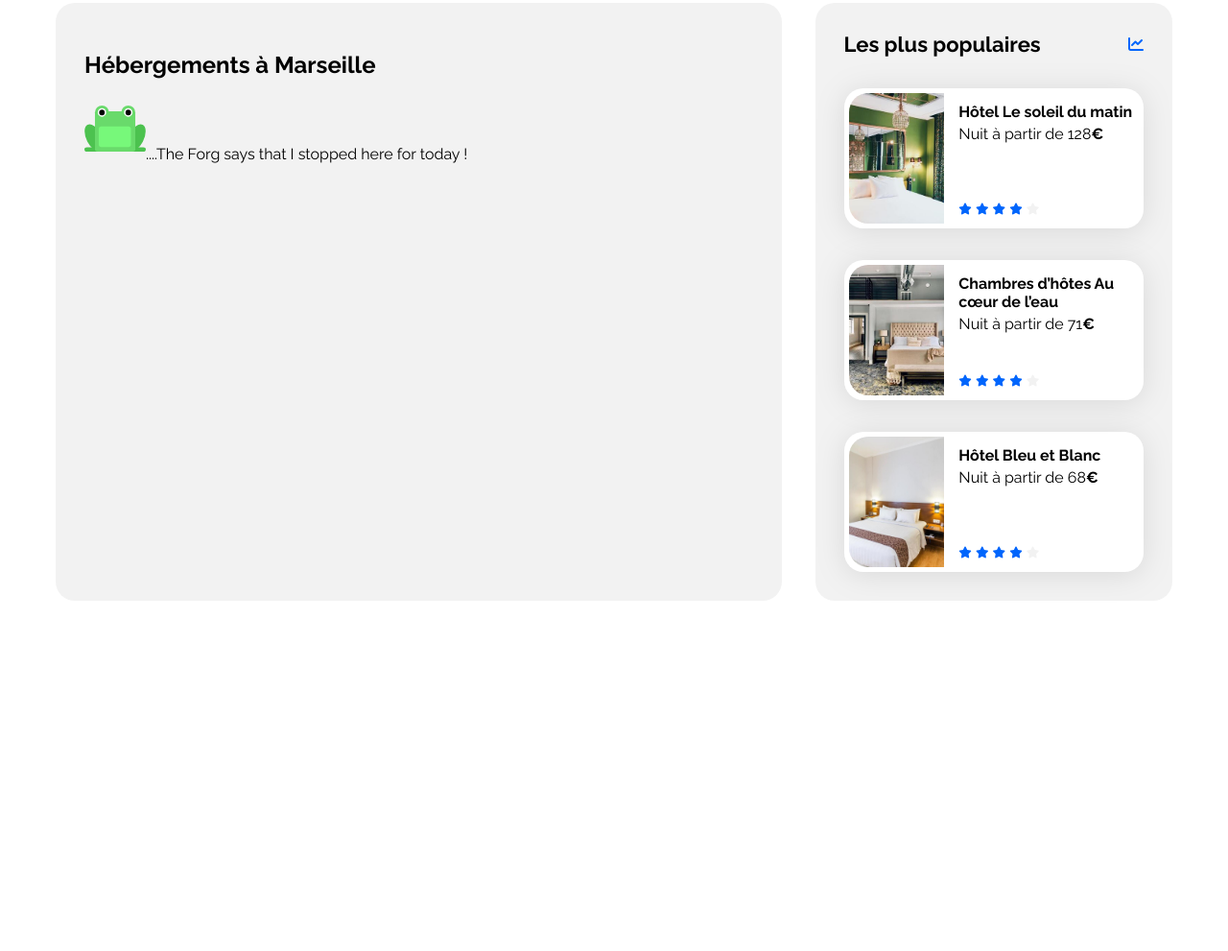
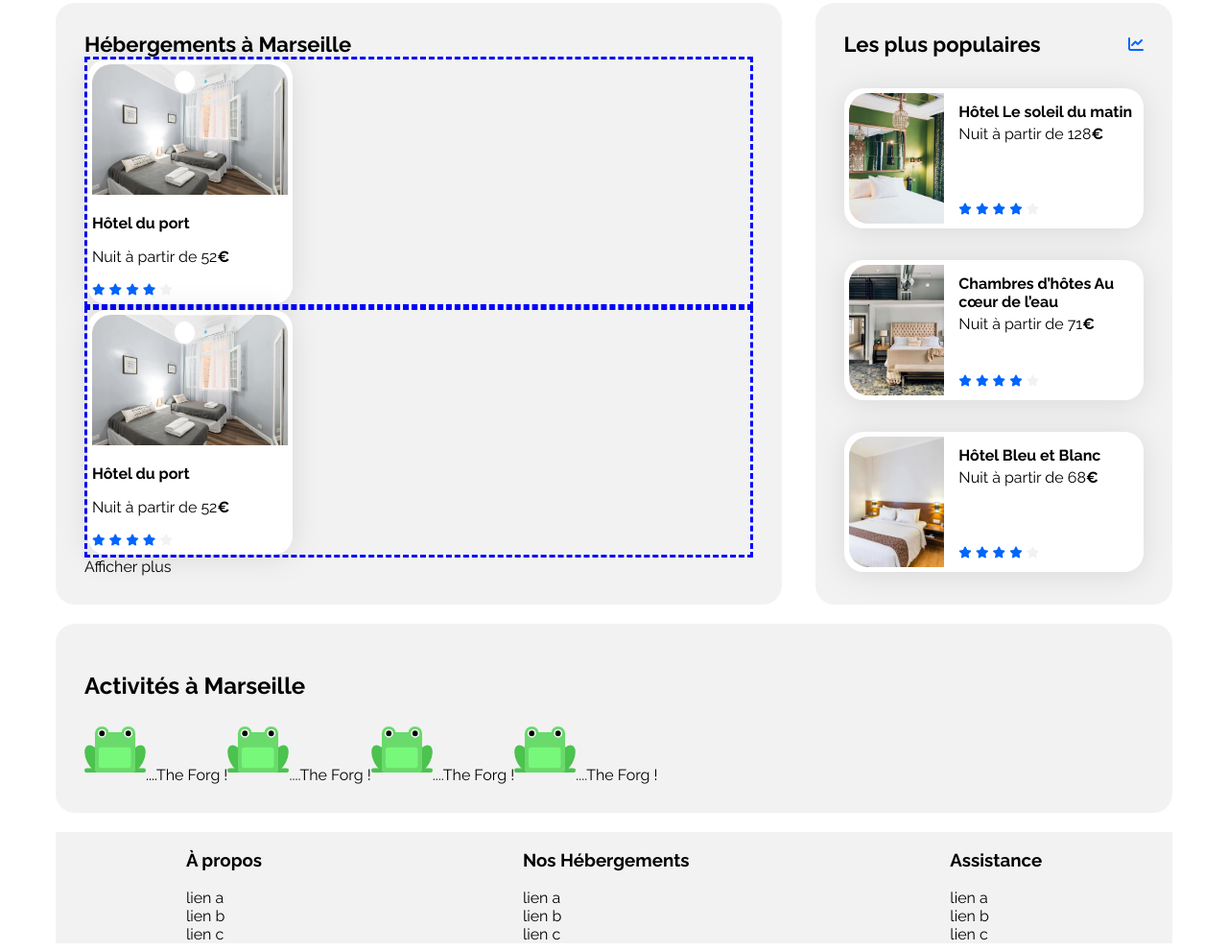
Before and after one commit to jontehruss/P1-OCR-booki, a plain HTML site: page index.html in a window 1280 px wide. Shown: the part 275-1266 px from the top of the page at 96% size. Before the commit the page ends 909 px from the top, so only its background shows below. Drawn offline with Linux system fonts and the light colour scheme.

Commit message:
ajout des conteneurs

```diff
--- a/css/style.css
+++ b/css/style.css
@@ -41,6 +41,9 @@ a {
     font-size: 22px;
 }
 
+
+/****** Cards ***********/
+
 .card {
     background-color: white;
     border-radius: 20px;
@@ -63,13 +66,6 @@ a {
 .neutral-star {
     color: var(--main-bg-color)
 }
-
-/****** Frog ***********/
-#frog {
-    height: 64px;
-    width: 64px;
-}
-
 
 
 /****** Header ***********/
@@ -136,6 +132,7 @@ header {
     border-radius: 100%;
 }
 
+
 /****** Hebergements And Populaires ***********/
 .hebergements-and-populaires {
     display: flex;
@@ -151,8 +148,58 @@ header {
 
 /****** Hebergements ***********/
 .hebergements {
+    /* display: flex; */
+    /* flex-direction: row; */
     width: 65%;
+    /* border-style: dashed;
+    border-color: blue; */
 }
+
+.hebergements-title {
+    display: flex;
+    justify-content: space-between;
+    align-items: center;
+}
+
+/* vérifier pourquoi .card en comparaison à populaires*/
+/* .hebergements-cards .card { */
+
+.hebergements-cards {
+    display: flex;
+    flex-direction: row;
+    justify-content: space-between;
+    height: auto;
+    width: auto;
+    border-style: dashed;
+    border-color: blue;
+}
+
+.hebrgements-cards img {
+    width: 33%;
+    height: 136px;
+    border-top-left-radius: 20px;
+    border-bottom-left-radius: 20px;
+}
+
+
+
+/****** Cards-Hebgements ***********/
+
+.hebergements-cards .card-mini-row {
+    background-color: white;
+    border-radius: 20px;
+    padding: 5px;
+    filter: drop-shadow(0px 3px 15px rgba(0, 0, 0, 0.1));
+}
+
+.card-mini-row img {
+    width: 100%;
+    height: 136px;
+    border-top-left-radius: 20px;
+    border-top-right-radius: 20px;
+    object-fit:fill;
+}
+
 
 /****** Populaires ***********/
 .populaires {
@@ -199,8 +246,37 @@ header {
     margin-bottom: 5px;
 }
 
+/****** Activites ***********/
+.activites{
+    display: flex;
+    flex-direction: column;
+    justify-content: space-between;
+    margin-top: 20px;
+    background-color: var(--main-bg-color);
+    border-radius: 20px;
+    padding: 30px;
+    /* width: 100%; */
+}
+
+.activites-cards {
+    display: flex;
+    flex-direction: row;
+}
 
 
+/****** Footer-col ***********/
+footer {
+    display: flex;
+    flex-direction: row;
+    margin-top: 20px;
+    justify-content: space-around;
+    background-color: var(--main-bg-color);
+}
+
+.footer-col {
+    display: flex;
+    flex-direction: column;
+}
 
 /* Le code ci-dessous correspond à la version responsive uniquement */
 
@@ -243,3 +319,9 @@ header {
 @media (max-width: 767.98px) {
     /* ... */
 }
+
+/****** Frog ***********/
+#frog {
+    height: 64px;
+    width: 64px;
+}
--- a/index.html
+++ b/index.html
@@ -26,9 +26,7 @@
             </nav>
         </header>
 
-
         <main>
-
 
             <div id="main-title">
                 <h1>Trouvez votre Hébergement pour des vacances de rêve</h1>
@@ -60,13 +58,56 @@
 
             <div class="hebergements-and-populaires">
 
+                <section class="hebergements">
 
-                <section class="hebergements">
-                    <div class="selection">
-                       <h2>Hébergements à Marseille</h2>
-                    </div>
+                <div class="populaires-title">
+                    <h2 class="section-title">Hébergements à Marseille</h2>
 
-<frog ><img id="frog" src="images\frog-green.svg">....The Forg says that I stopped here for today ! </frog>
+                </div>
+                <div class="hebergements-cards">
+                    <a href="#">
+                        <article class="card-mini-row">
+                            <img src="./images/hebergements/fred-kleber.jpg" alt="Image de la chambre d'hôtel montrant un lit">
+                            <div class="card-content">
+                                <div class="card-txt">
+                                    <h3 class="card-title">Hôtel du port</h3>
+                                    <p class="card-subtitle">Nuit à partir de 52<span class="euro">€</span></p>
+                                </div>
+                                <div class="card-rating">
+                                    <i class="fa-xs fa-solid fa-star" aria-hidden="true"></i>
+                                    <i class="fa-xs fa-solid fa-star" aria-hidden="true"></i>
+                                    <i class="fa-xs fa-solid fa-star" aria-hidden="true"></i>
+                                    <i class="fa-xs fa-solid fa-star" aria-hidden="true"></i>
+                                    <i class="fa-xs fa-solid fa-star neutral-star" aria-hidden="true"></i>
+                                    <span class="sr-only">Note de 4 sur 5</span>
+                                </div>
+                            </div>
+                        </article>
+                    </a>
+                </div>
+                <div class="hebergements-cards">
+                    <a href="#">
+                        <article class="card-mini-row">
+                            <img src="./images/hebergements/fred-kleber.jpg" alt="Image de la chambre d'hôtel montrant un lit">
+                            <div class="card-content">
+                                <div class="card-txt">
+                                    <h3 class="card-title">Hôtel du port</h3>
+                                    <p class="card-subtitle">Nuit à partir de 52<span class="euro">€</span></p>
+                                </div>
+                                <div class="card-rating">
+                                    <i class="fa-xs fa-solid fa-star" aria-hidden="true"></i>
+                                    <i class="fa-xs fa-solid fa-star" aria-hidden="true"></i>
+                                    <i class="fa-xs fa-solid fa-star" aria-hidden="true"></i>
+                                    <i class="fa-xs fa-solid fa-star" aria-hidden="true"></i>
+                                    <i class="fa-xs fa-solid fa-star neutral-star" aria-hidden="true"></i>
+                                    <span class="sr-only">Note de 4 sur 5</span>
+                                </div>
+                            </div>
+                        </article>
+                    </a>
+                </div>
+
+                <a href="#">Afficher plus</a>
 
                 </section>
 
@@ -136,10 +177,40 @@
                     </div>
                 </section>
             </div>
+
+            <div class="activites">
+                <h2>Activités à Marseille</h2>
+                <section class="activites-cards">
+                    <frog ><img id="frog" src="images\frog-green.svg">....The Forg ! </frog>
+                    <frog ><img id="frog" src="images\frog-green.svg">....The Forg ! </frog>
+                    <frog ><img id="frog" src="images\frog-green.svg">....The Forg ! </frog>
+                    <frog ><img id="frog" src="images\frog-green.svg">....The Forg ! </frog>
+                </section>
+            </div>
+
         </main>
 
 
-        <footer></footer>
+        <footer>
+            <div class="footer-col">
+                <h3>À propos</h3>
+                <a href="#">lien a</a>
+                <a href="#">lien b</a>
+                <a href="#">lien c</a>
+            </div>
+            <div class="footer-col">
+                <h3>Nos Hébergements</h3>
+                <a href="#">lien a</a>
+                <a href="#">lien b</a>
+                <a href="#">lien c</a>
+            </div>
+            <div class="footer-col">
+                <h3>Assistance</h3>
+                <a href="#">lien a</a>
+                <a href="#">lien b</a>
+                <a href="#">lien c</a>
+            </div>
+        </footer>
     </div>
 </body>
 
```
